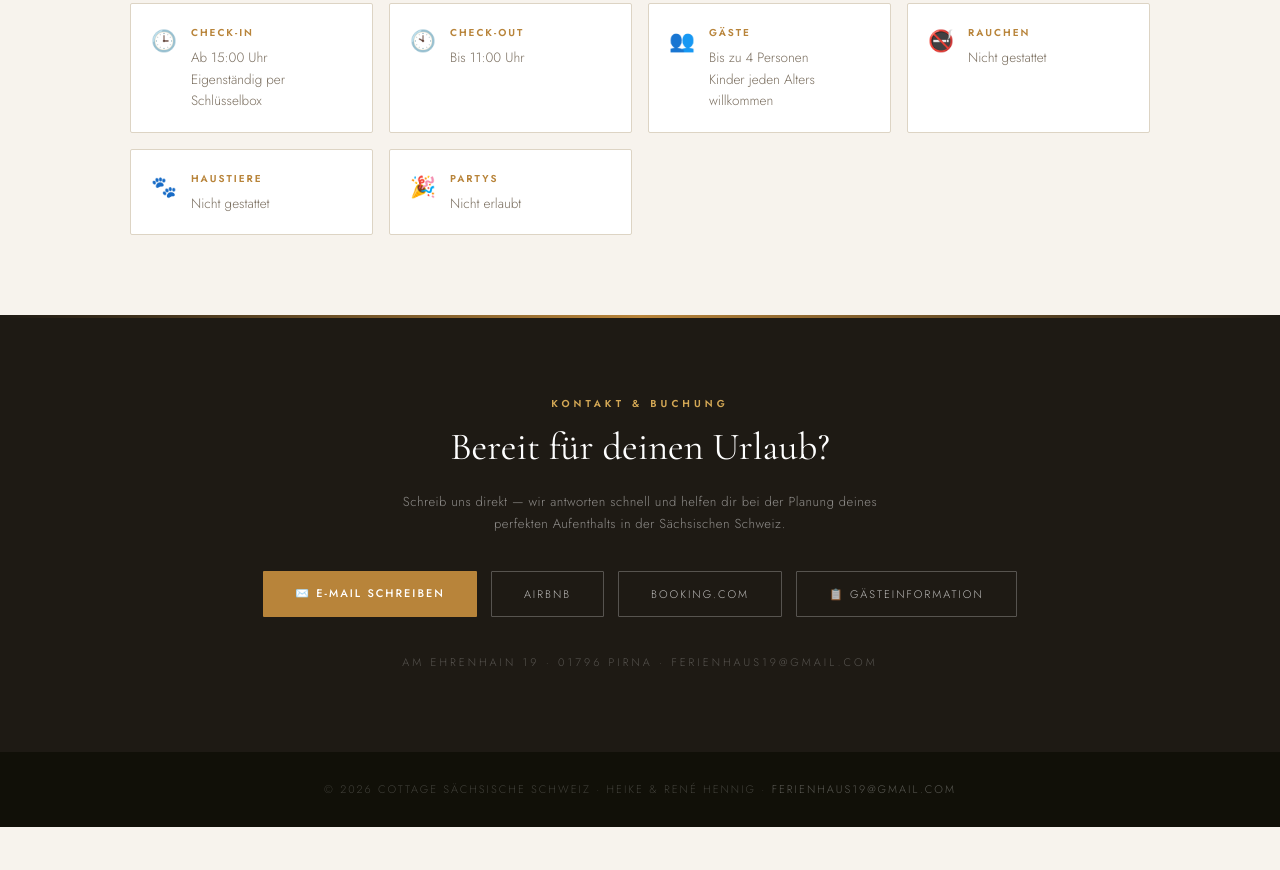
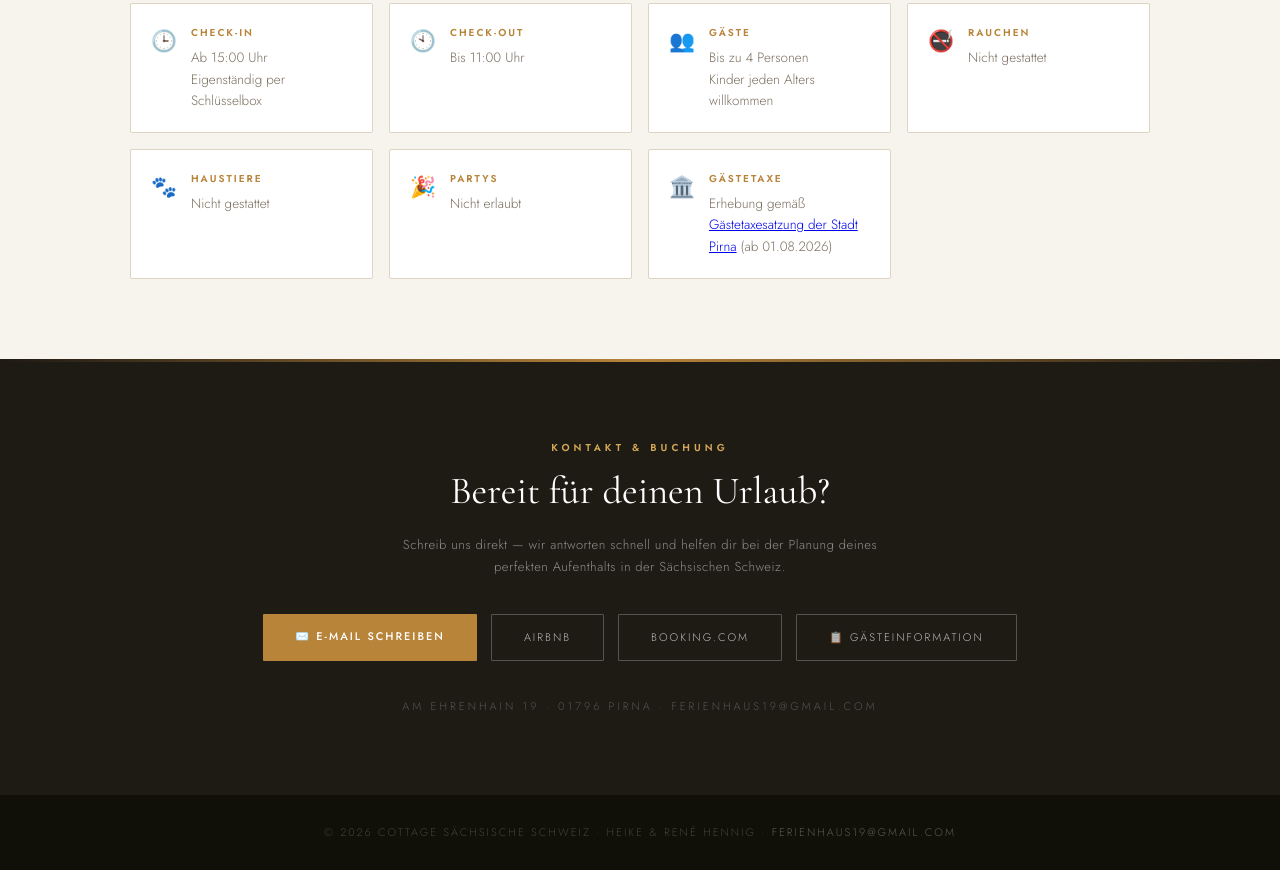
Before and after one commit to komplexchef/ferienhaus-cottage-website, a plain HTML site: page index.html in a window 1280 px wide. Shown: the part 6419-7289 px from the top of the page. Before the commit the page ends 7246 px from the top, so only its background shows below. Drawn offline with nearby package versions, Linux system fonts and the light colour scheme.

Commit message:
Hausregeln: Gästetaxe-Kachel mit Link zur Satzung ab 01.08.2026 ergänzt

```diff
--- a/index.html
+++ b/index.html
@@ -879,6 +879,13 @@
         <p>Nicht erlaubt</p>
       </div>
     </div>
+    <div class="rule">
+      <span class="icon">🏛️</span>
+      <div class="rule-content">
+        <h4>Gästetaxe</h4>
+        <p>Erhebung gemäß <a href="https://www.pirna.de/fileadmin/user_upload/1_Stadtinfo/1-1-rathaus-stadtpolitik/1-1-3-ortsrecht/20260701_Gaestetaxe.pdf" target="_blank" rel="noopener">Gästetaxesatzung der Stadt Pirna</a> (ab 01.08.2026)</p>
+      </div>
+    </div>
   </div>
 </div>
 
```
